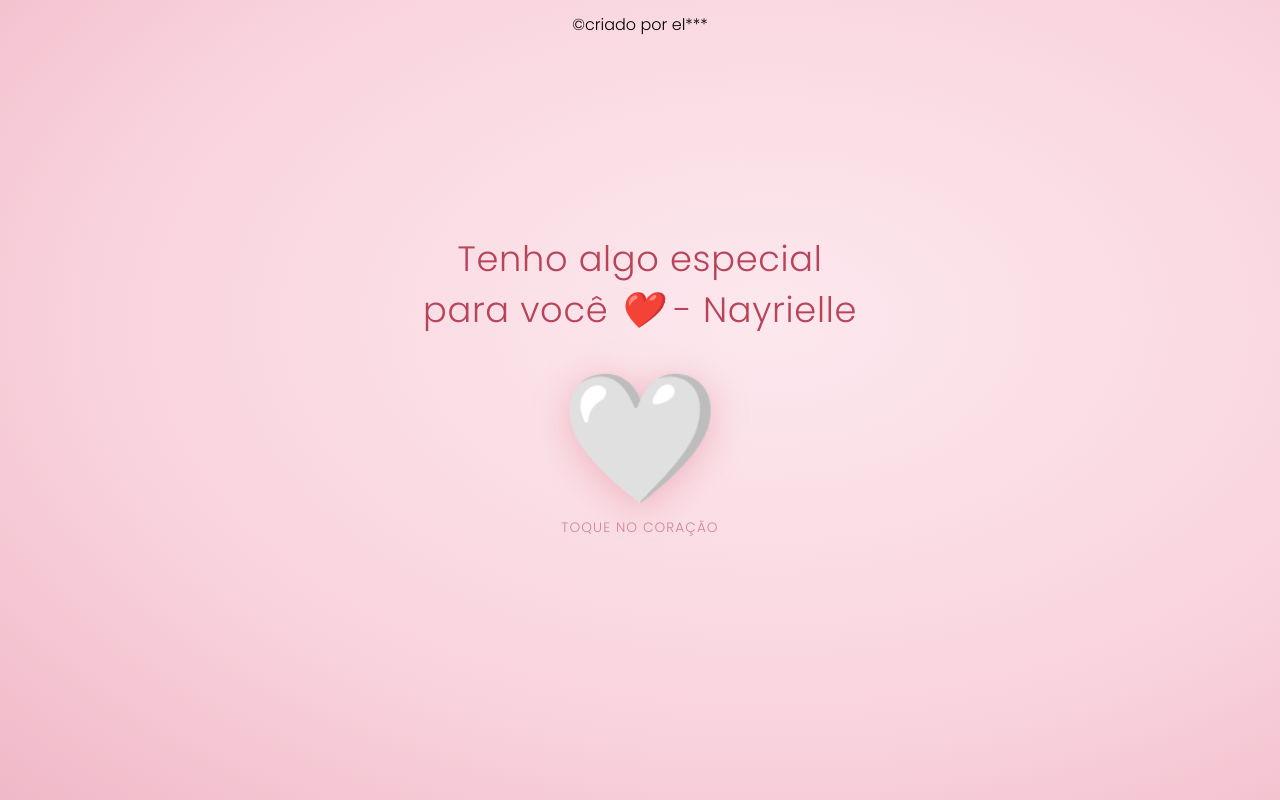
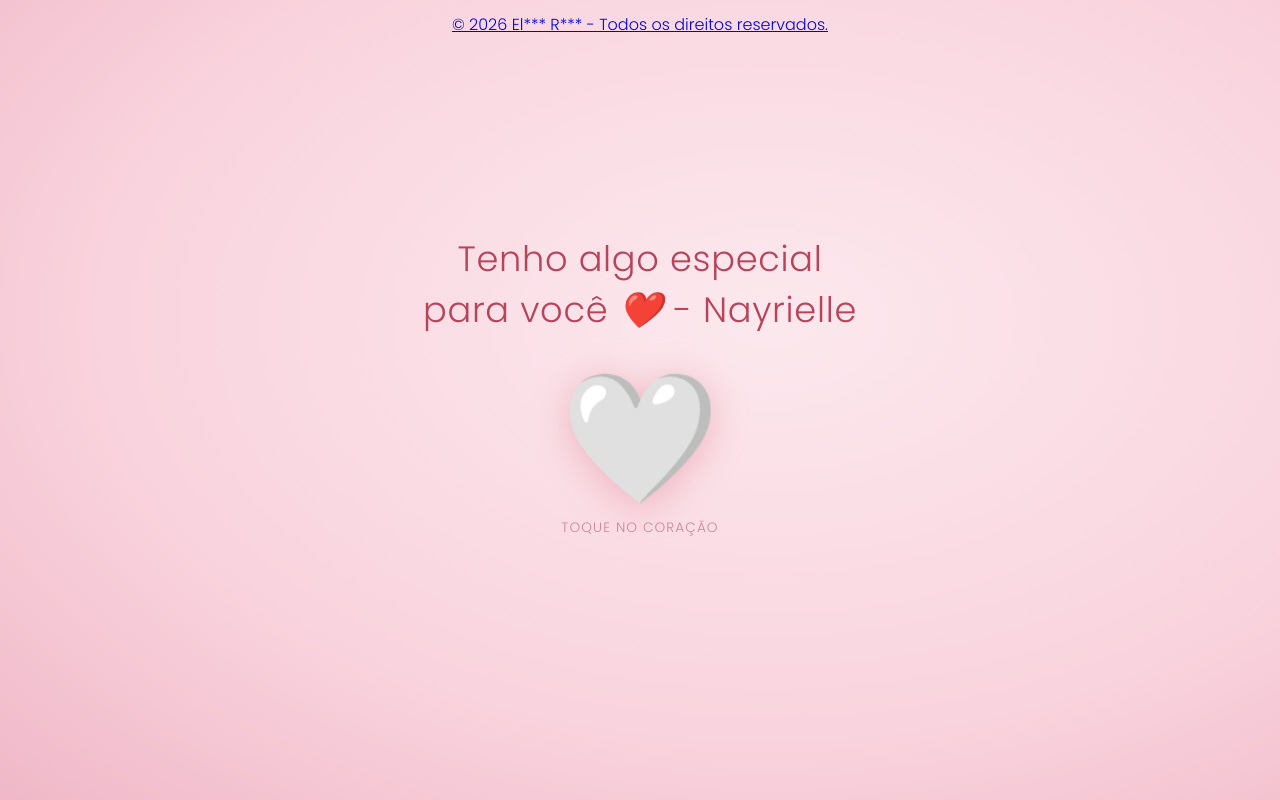
Before and after one commit to ElcioReis3/romantic-project, a plain HTML site: page index.html in a window 1280 px wide. Drawn offline with Linux system fonts and the light colour scheme.

Commit message:
Replace footer

```diff
--- a/index.html
+++ b/index.html
@@ -60,7 +60,11 @@
       </div>
     </div>
 
-    <div class="footer">&copy;criado por el***</div>
+    <footer class="footer">
+          <a href="https://portifolio-elcio-reis.netlify.app/" target="_blank">
+            <p>&copy; 2026 El*** R*** - Todos os direitos reservados.</p>
+          </a>
+    </footer>
 
     <script src="public/assets/js/script.js"></script>
   </body>
```
